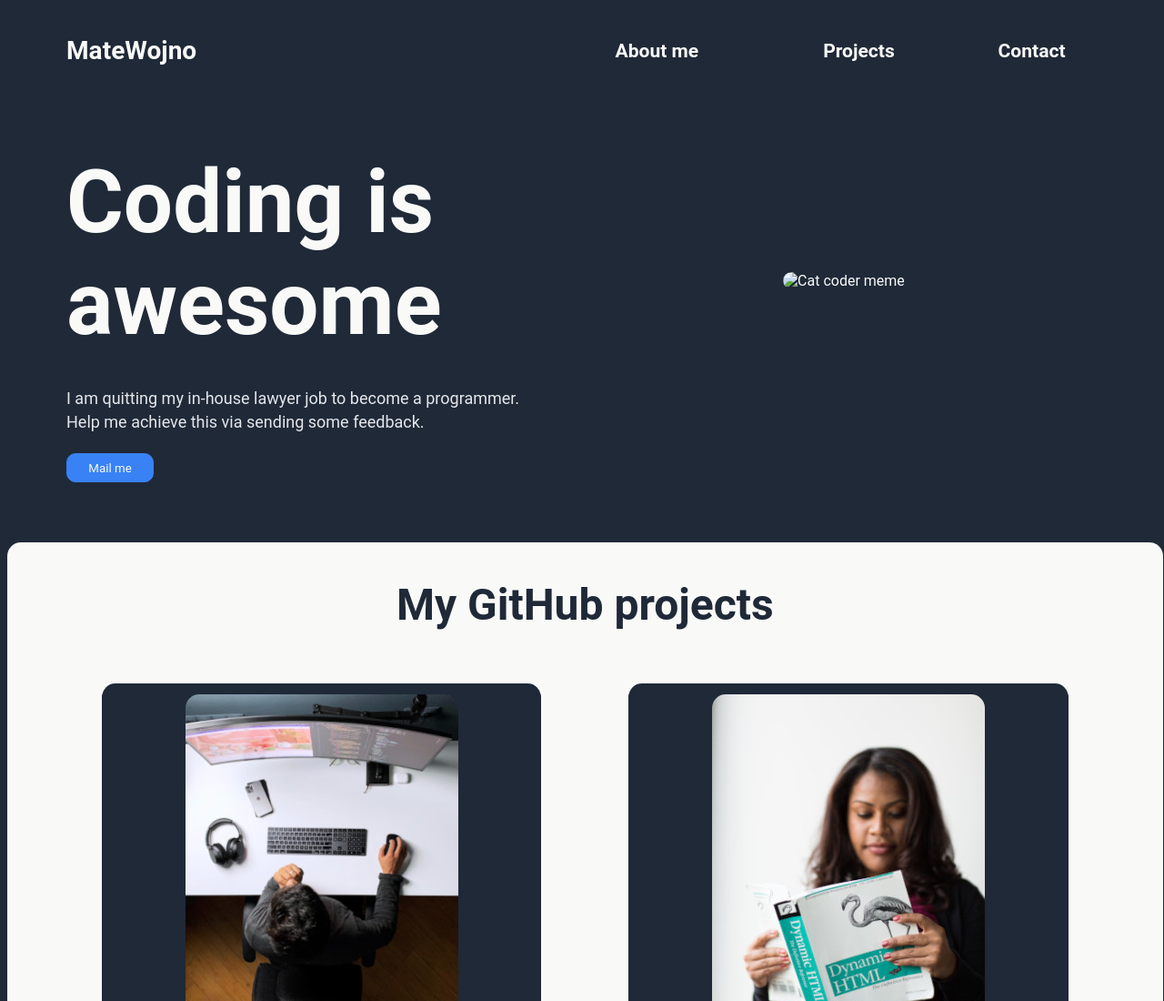
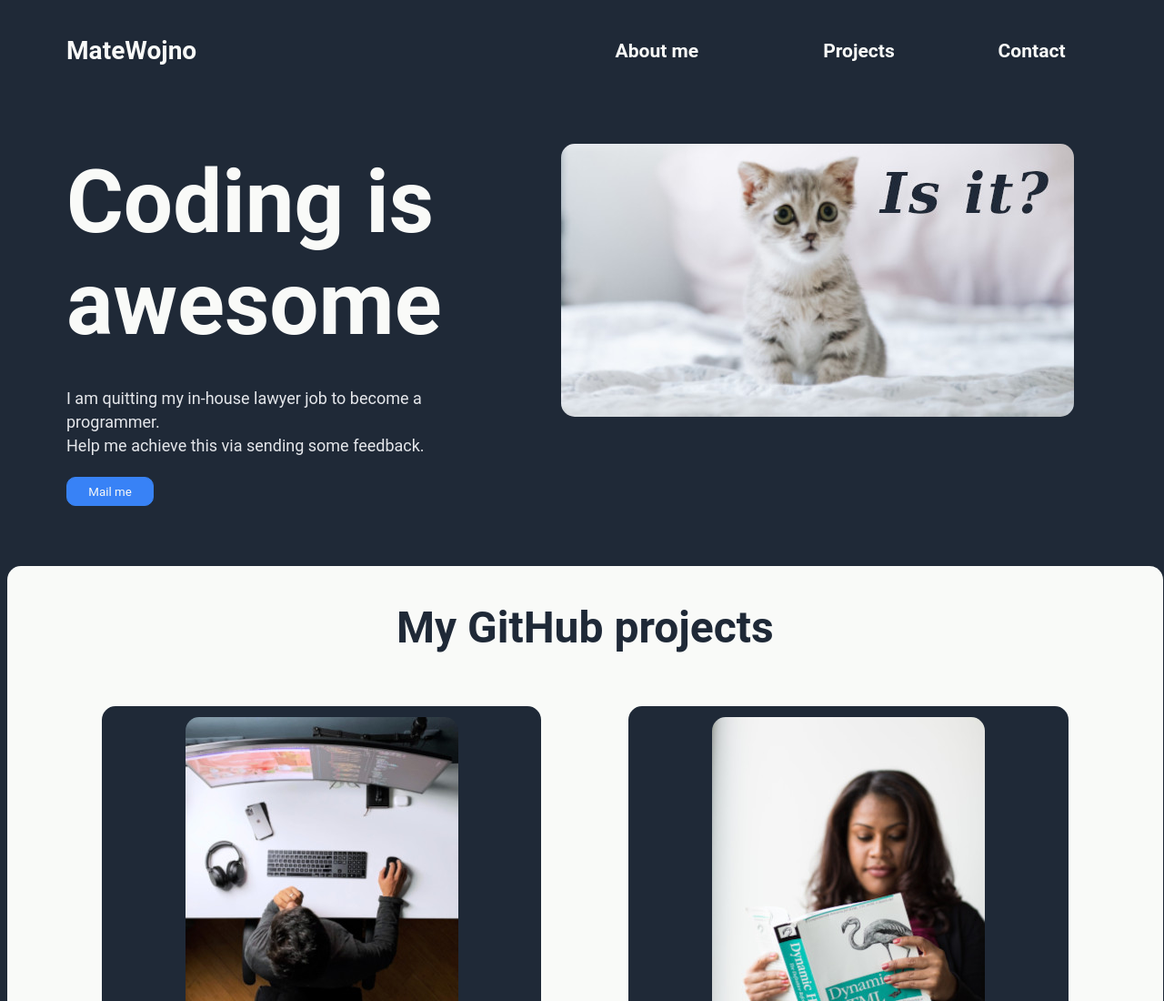
Before and after one commit to MateWojno/landing-page, a plain HTML site: page index.html in a window 1280 px wide. Shown: the top 1100 px of the page at 91% size. Drawn offline with Linux system fonts and the light colour scheme; the site is published under a folder, as on GitHub Pages, so addresses that start at the root find nothing.

Commit message:
Typo fix - cat-coder-meme

```diff
--- a/index.html
+++ b/index.html
@@ -37,7 +37,7 @@
                         </div>
                     </div>
                     <div class="content navbar image">
-                        <img class="placeholder" src="/img/cat-pexels-tranmautritam-min.jpg" alt="Cat coder meme">
+                        <img class="placeholder" src="./img/cat-pexels-tranmautritam-min.jpg" alt="Cat coder meme">
                     </div>
                 </div>
             </div>
```
